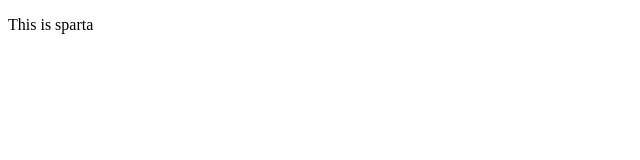
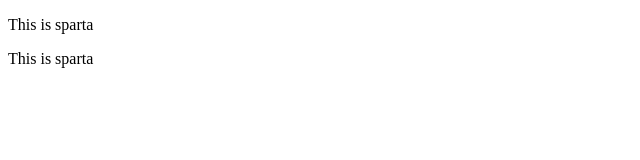
Before and after one commit to slovn1k/gitflow, a plain HTML site: page index.html in a window 1280 px wide. Shown: the full height of the page, 0-640 px from the left. Drawn offline with Linux system fonts and the light colour scheme.

Commit message:
Some changes

```diff
--- a/index.html
+++ b/index.html
@@ -10,5 +10,7 @@
 
     <p>This is sparta</p>
 
+    <p>This is sparta</p>
+
 </body>
 </html>
```
